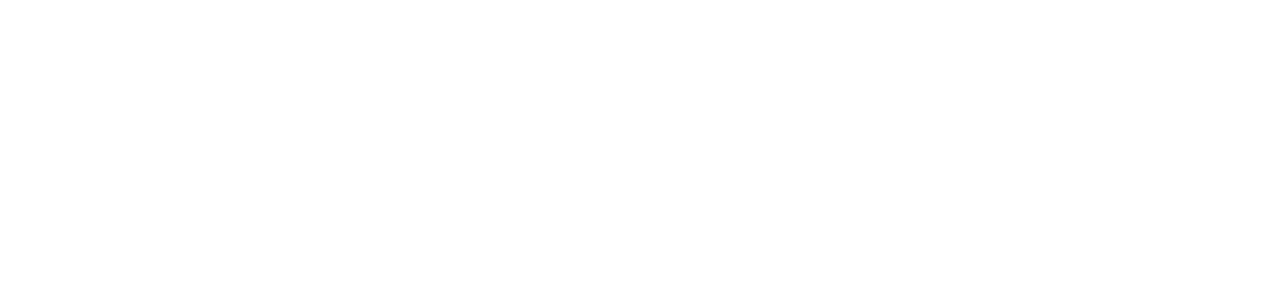
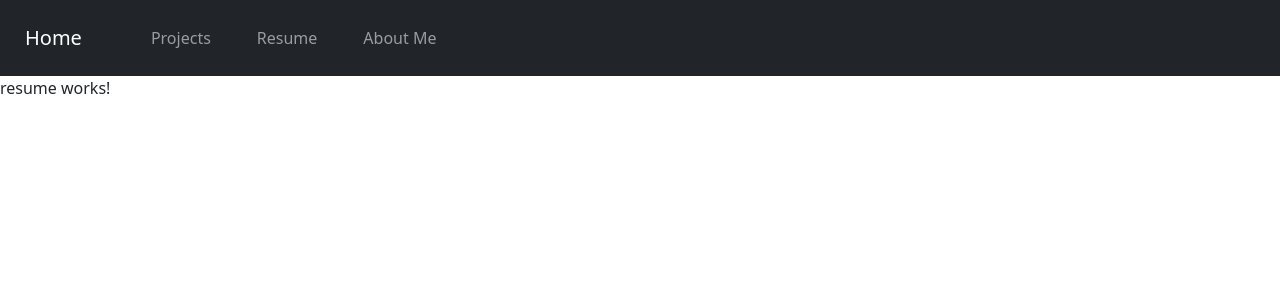
Before and after one commit to jbq2/PersonalWebsiteFRONTEND, an Angular app: page /resume in a window 1280 px wide. Before the commit this address led to /. Shown: the top 300 px of the page. Built offline with nearby package versions, Linux system fonts and the light colour scheme.

Commit message:
made resume component and added it to routing

```diff
--- a/src/app/app-routing.module.ts
+++ b/src/app/app-routing.module.ts
@@ -1,3 +1,4 @@
+import { ResumeComponent } from './component/resume/resume.component';
 import { AboutMeComponent } from './component/about-me/about-me.component';
 import { ProjectDetailsComponent } from './component/project-details/project-details.component';
 import { ProjectsComponent } from './component/projects/projects.component';
@@ -10,6 +11,7 @@
   { path: 'projects', component: ProjectsComponent },
   { path: 'project', component: ProjectDetailsComponent },
   { path: 'aboutme', component: AboutMeComponent },
+  { path: 'resume', component: ResumeComponent },
   { path: '', component: HomeComponent}
 ];
 
--- a/src/app/app.module.ts
+++ b/src/app/app.module.ts
@@ -11,6 +11,7 @@
 import { ProjectDetailsComponent } from './component/project-details/project-details.component';
 import { FooterComponent } from './partials/footer/footer.component';
 import { AboutMeComponent } from './component/about-me/about-me.component';
+import { ResumeComponent } from './component/resume/resume.component';
 
 @NgModule({
   declarations: [
@@ -21,6 +22,7 @@
     ProjectDetailsComponent,
     FooterComponent,
     AboutMeComponent,
+    ResumeComponent,
   ],
   imports: [
     BrowserModule,
--- a/src/app/component/home/home.component.html
+++ b/src/app/component/home/home.component.html
@@ -8,7 +8,7 @@
     <div>
         <!-- buttons directing to different links go here -->
         <a class="btn btn-primary" routerLink="/projects" role="button">Projects</a>
-        <a class="btn btn-primary" routerLink="#" role="button">Resume</a>
+        <a class="btn btn-primary" routerLink="/resume" role="button">Resume</a>
     </div>
     <div>
         <!-- buttons directing to different links go here -->
--- /dev/null
+++ b/src/app/component/resume/resume.component.html
@@ -0,0 +1,2 @@
+<app-navbar></app-navbar>
+<p>resume works!</p>
--- /dev/null
+++ b/src/app/component/resume/resume.component.ts
@@ -0,0 +1,15 @@
+import { Component, OnInit } from '@angular/core';
+
+@Component({
+  selector: 'app-resume',
+  templateUrl: './resume.component.html',
+  styleUrls: ['./resume.component.css']
+})
+export class ResumeComponent implements OnInit {
+
+  constructor() { }
+
+  ngOnInit(): void {
+  }
+
+}
--- a/src/app/partials/navbar/navbar.component.html
+++ b/src/app/partials/navbar/navbar.component.html
@@ -10,7 +10,7 @@
         <a class="nav-link" routerLink="/projects">Projects</a>
       </li>
       <li class="nav-item">
-        <a class="nav-link" href="#">Resume</a>
+        <a class="nav-link" routerLink="/resume">Resume</a>
       </li>
       <li class="nav-item">
           <a class="nav-link" routerLink="/aboutme">About Me</a>
```
Also changed, not shown: src/app/component/resume/resume.component.css (added).
